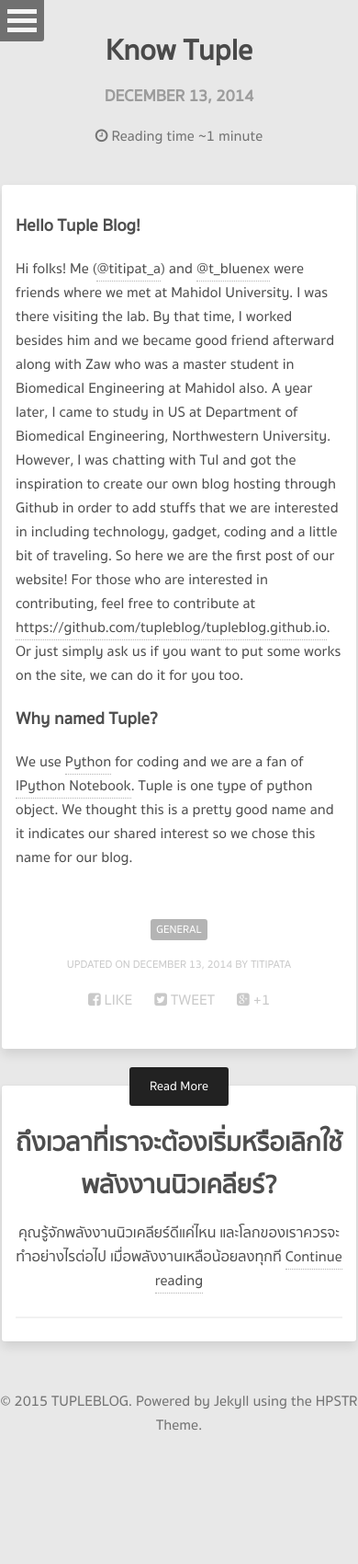
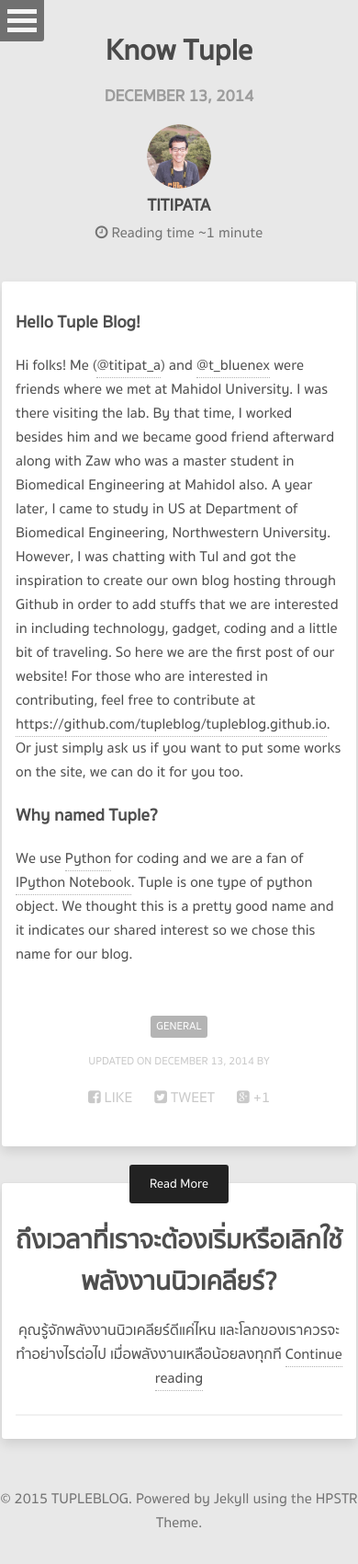
Before and after one commit to tupleblog/tupleblog.github.io, a Jekyll site: the page built from _posts/2014-12-13-know-tuple.md, in a window 390 px wide. Shown: the whole page at 92% size. Built offline with Jekyll 4.4.1, drawn with Linux system fonts in a browser that asks for light colours; nearby versions of some CDN libraries; before the commit the page ends 1594 px from its top, so only the background shows below that.

Commit message:
minor fix, add author.avatar to mobile view, center about submenu

```diff
--- a/_config.yml
+++ b/_config.yml
@@ -6,8 +6,8 @@ words_per_minute: 200
 # Your site's domain goes here (eg: //mmistakes.github.io, http://mademistakes.com, etc)
 # When testing locally leave blank or use http://localhost:4000
 
-# url:  # comment this when pushing to server
-url: http://tupleblog.github.io # comment this when testing locally
+url:  # comment this when pushing to server
+# url: http://tupleblog.github.io # comment this when testing locally
 
 # Owner/author information
 owner:
--- a/_layouts/post.html
+++ b/_layouts/post.html
@@ -31,6 +31,11 @@
           <h1 class="entry-title"><a href="{{ site.url }}{{ page.url }}" rel="bookmark" title="{{ page.title }}">{{ page.title }}</a></h1>
         {% endif %}
         <h2><span class="entry-date date published"><time datetime="{{ page.date | date_to_xmlschema }}">{{ page.date | date: "%B %d, %Y" }}</time></span></h2>
+
+        <div class="author-mobile">
+          {% include _author-bio.html %}
+        </div>
+
         {% if site.reading_time %}
         <p class="entry-reading-time">
           <i class="fa fa-clock-o"></i>
@@ -50,7 +55,7 @@
       <footer class="entry-meta">
         <span class="entry-tags">{% for tag in page.tags %}<a href="{{ site.url }}/tags/#{{ tag }}" title="Pages tagged {{ tag }}" class="tag"><span class="term">{{ tag }}</span></a>{% unless forloop.last %}{% endunless %}{% endfor %}</span>
         {% if page.modified %}<span>Updated on <span class="entry-date date updated"><time datetime="{{ page.modified }}">{{ page.modified | date: "%B %d, %Y" }}</time></span></span>
-        <span class="author vcard"><span class="fn">{{ page.author }}</span></span>{% endif %}
+        <span class="author vcard"><span class="fn">{{ post.author }}</span></span>{% endif %}
         {% if page.share != false %}{% include social-share.html %}{% endif %}
       </footer>
     </div><!-- /.entry-content -->
--- a/_sass/_dl-menu.scss
+++ b/_sass/_dl-menu.scss
@@ -94,6 +94,7 @@
 			outline: none;
 		}
 		&.dl-back > a {
+			text-align: left; /* add */
 			padding-left: 30px;
 			background: rgba(0,0,0,0.2);
 		}
@@ -154,12 +155,15 @@
 		transform: translateY(0px);
 	}
 	.dl-submenu {
+		text-align: center; /* add */
+
 		@include rounded(3px);
 		box-shadow: 0 12px 24px rgba($black,0.4);
 		.btn {
 			margin-bottom: 0;
 		}
 	}
+
 	/* Hide the inner submenus */
 	li .dl-submenu {
 		display: none;
--- a/_sass/_page.scss
+++ b/_sass/_page.scss
@@ -472,16 +472,41 @@ header .entry-meta {
 // author
 // --------------------------------------------------
 .author-side {
-	width: 150px;
 	display: none;
-	position: absolute;
-	left:-175px;
-	top:25px;
 
 	@media #{$limitforauthor} {
+		width: 150px;
 		display:block;
+		position: absolute;
+		left:-175px;
+		top:25px;
+
 	}
 }
+
+// author-mobile
+// --------------------------------------------------
+.author-mobile {
+	display: block;
+	margin-bottom: -1em;
+
+	@media #{$limitforauthor} {
+		display: none;
+	}
+}
+
+.author-mobile .author-social,.author-mobile .author-bio  {
+	display: none;
+}
+
+.author-mobile .bio-photo {
+	margin: 1em 0 -1em;
+	width: 70px;
+	@include rounded(150px);
+}
+// author-mobile
+// --------------------------------------------------
+
 .author-side h3 {
 	text-align: center;
 }
```
